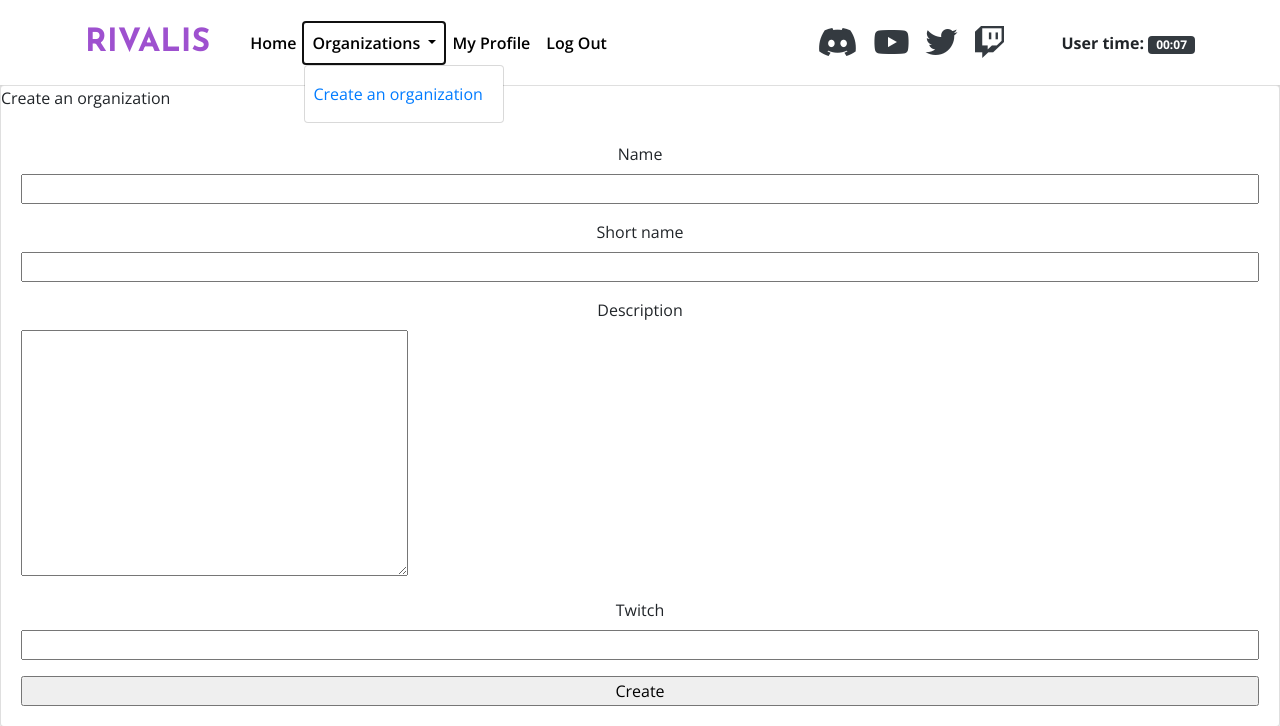
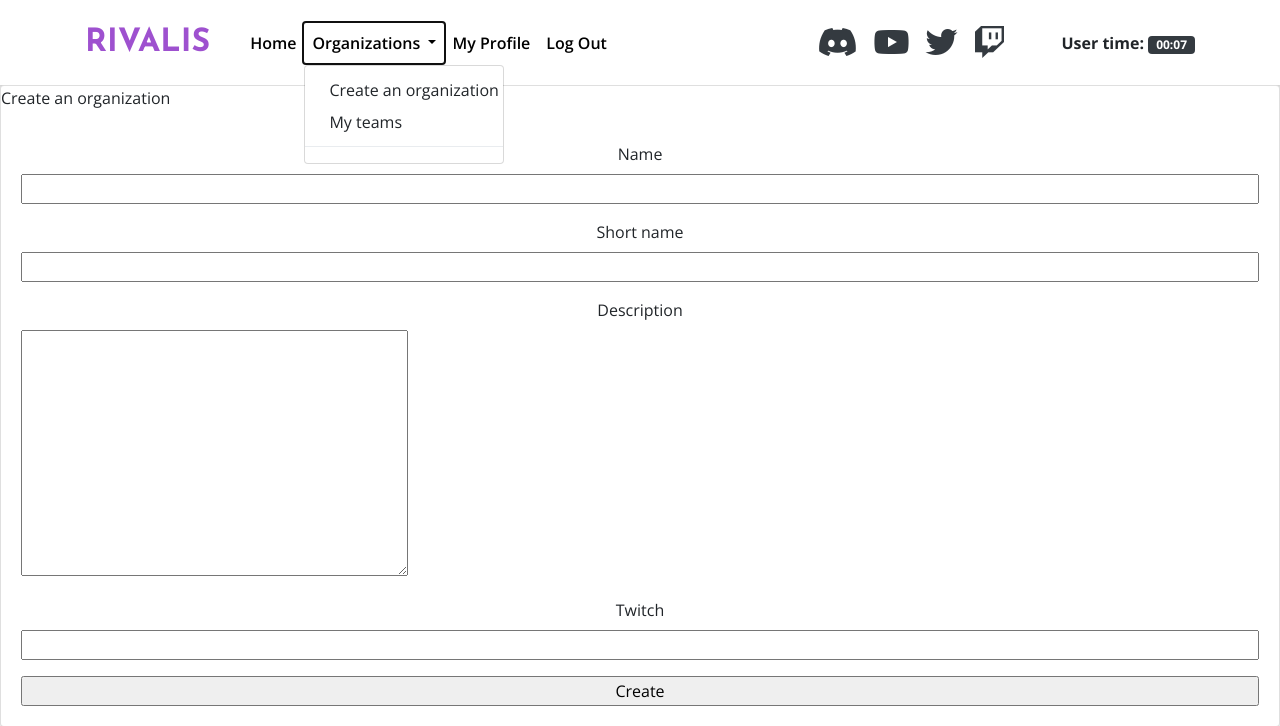
Before and after one commit to zetsumeishi/rivalis, a Django app: page /organizations/create-organization/ in a window 1280 px wide, after a click on "Organizations". Shown: the top 726 px of the page. Run offline with Django 3.2, Linux system fonts and the light colour scheme; the visitor is signed in with stand-in values (Sample User, id 1); some libraries are stand-ins or nearby versions.

Commit message:
Added dropdown to navbar for organizations

```diff
--- a/templates/includes/_navbar.html
+++ b/templates/includes/_navbar.html
@@ -16,7 +16,9 @@
           Organizations
         </a>
         <div class="dropdown-menu" aria-labelledby="navbarDropdown">
-          <a class="nav-link active" aria-current="page" href="{% url 'organizations:create_organization' %}">Create an organization</a>
+          <a class="dropdown-item" aria-current="page" href="{% url 'organizations:create_organization' %}">Create an organization</a>
+          <span class="dropdown-item">My teams</span>
+          <div class="dropdown-divider"></div>
         </div>
       </li>
       {% if request.user.is_authenticated %}
```
